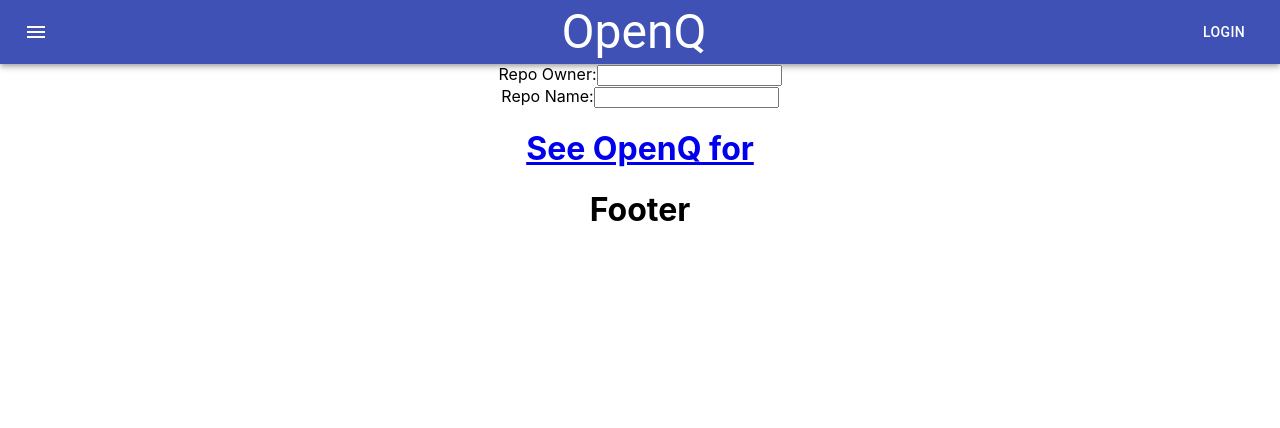
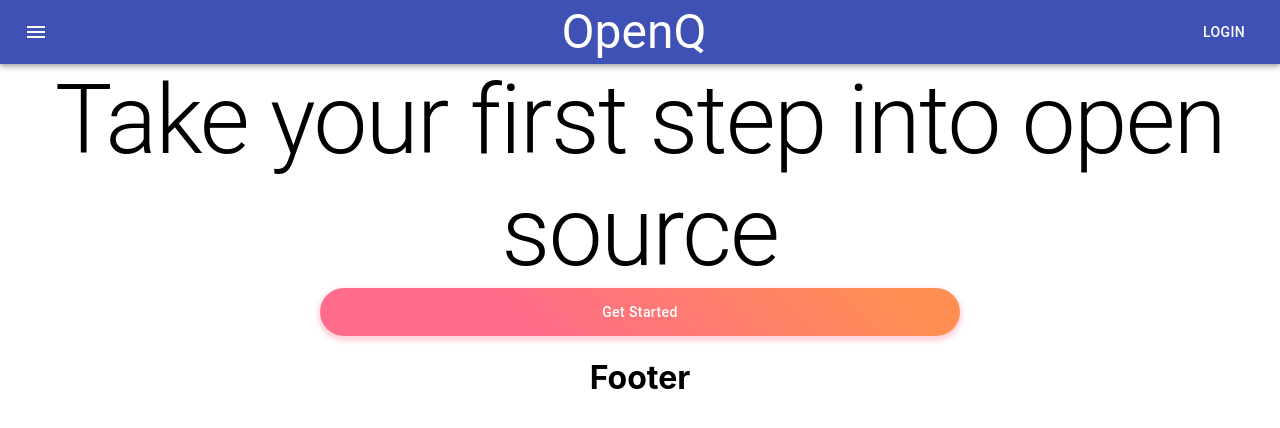
Before and after one commit to alo9507/OpenQ, a React (Create React App) app: page / in a window 1280 px wide. Shown: the top 428 px of the page. Built offline with nearby package versions, Linux system fonts and the light colour scheme.

Commit message:
added get started button

```diff
--- /dev/null
+++ b/src/components/Landing/GetStartedButton/GetStartedButton.tsx
@@ -0,0 +1,39 @@
+import React from "react";
+import { Button, makeStyles } from "@material-ui/core";
+
+const useStyles = makeStyles({
+  root: {
+    background: "linear-gradient(45deg, #FE6B8B 30%, #FF8E53 90%)",
+    borderRadius: 70,
+    border: 0,
+    color: "white",
+    height: 48,
+    padding: "0 30px",
+    boxShadow: "0 3px 5px 2px rgba(255, 105, 135, .3)",
+    transition: "all 0.6s ease",
+    minWidth: "50%",
+    "&:hover": {
+      boxShadow: "0 10px 5px 2px rgba(255, 105, 135, .3)",
+    },
+  },
+  label: {
+    textTransform: "capitalize",
+  },
+});
+
+function GetStartedButton(props: any) {
+  const classes = useStyles();
+  return (
+    <Button
+      onClick={() => props.callback()}
+      classes={{
+        root: classes.root, // class name, e.g. `classes-nesting-root-x`
+        label: classes.label, // class name, e.g. `classes-nesting-label-x`
+      }}
+    >
+      Get Started
+    </Button>
+  );
+}
+
+export default GetStartedButton;
--- a/src/components/Landing/Landing/Landing.tsx
+++ b/src/components/Landing/Landing/Landing.tsx
@@ -1,10 +1,10 @@
 import React, { useState } from "react";
-import { BrowserRouter as Router, Link } from "react-router-dom";
+import { Link } from "react-router-dom";
+import { Typography } from "@material-ui/core";
 
+import { Header, Footer } from "../../Shared/Layouts";
 import "./Landing.css";
-import { Header, Footer } from "../../Shared/Layouts";
-
-import Grid from "@material-ui/core/Grid";
+import GetStartedButton from "../GetStartedButton/GetStartedButton";
 
 function Landing(props: any) {
   const [input, setInput] = useState<any>({});
@@ -15,32 +15,17 @@ function Landing(props: any) {
       [e.currentTarget.name]: e.currentTarget.value,
     });
 
+  function getStartedClicked() {
+    console.log("hi");
+  }
+
   return (
     <div className="Landing">
       <Header />
-      <div>
-        <label>Repo Owner:</label>
-        <input
-          autoComplete="off"
-          type="text"
-          name="repoOwner"
-          onChange={handleInputChange}
-        />
-      </div>
-      <div>
-        <label>Repo Name:</label>
-        <input
-          autoComplete="off"
-          type="text"
-          name="repoName"
-          onChange={handleInputChange}
-        />
-      </div>
-      <h1>
-        <Link to={`/${input.repoOwner}/${input.repoName}`}>
-          See OpenQ for {input.repoOwner} {input.repoName}
-        </Link>
-      </h1>
+      <Typography variant="h1">
+        Take your first step into open source
+      </Typography>
+      <GetStartedButton callback={getStartedClicked} />
       <Footer />
     </div>
   );
```
